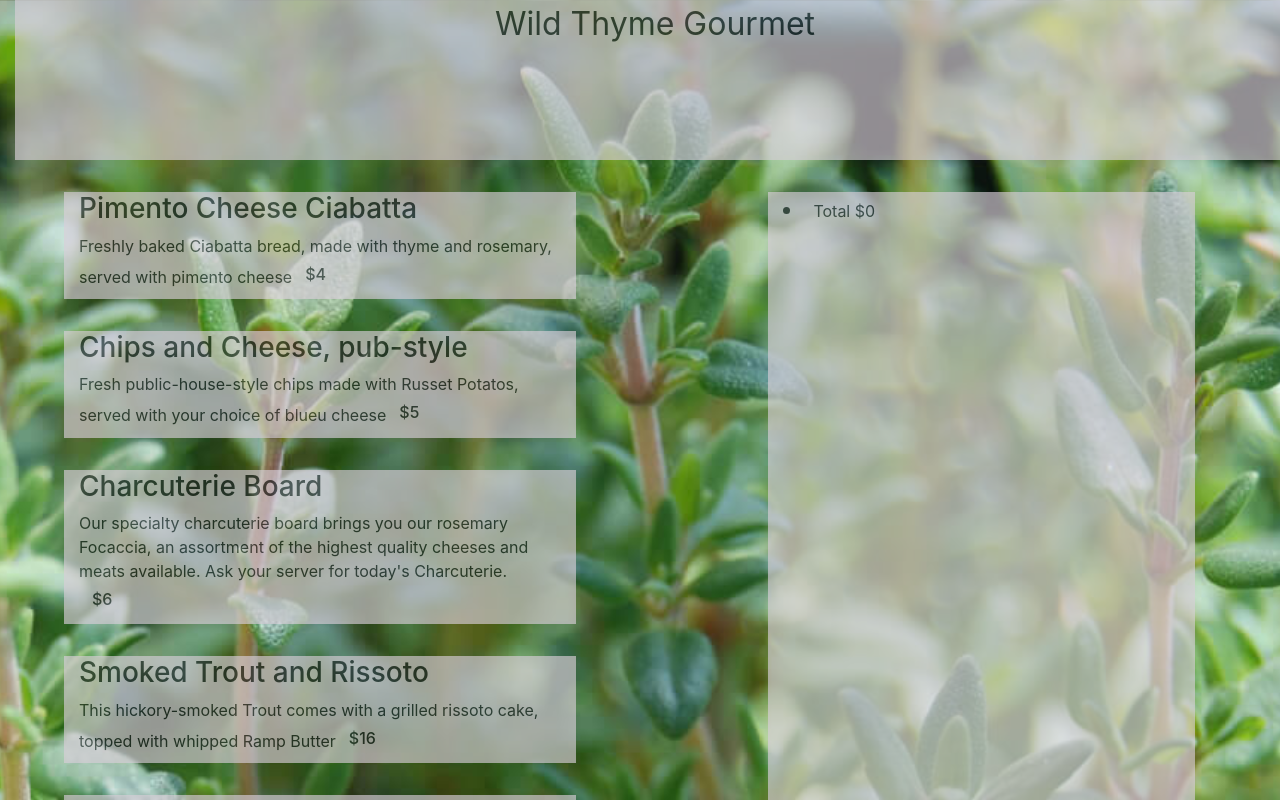
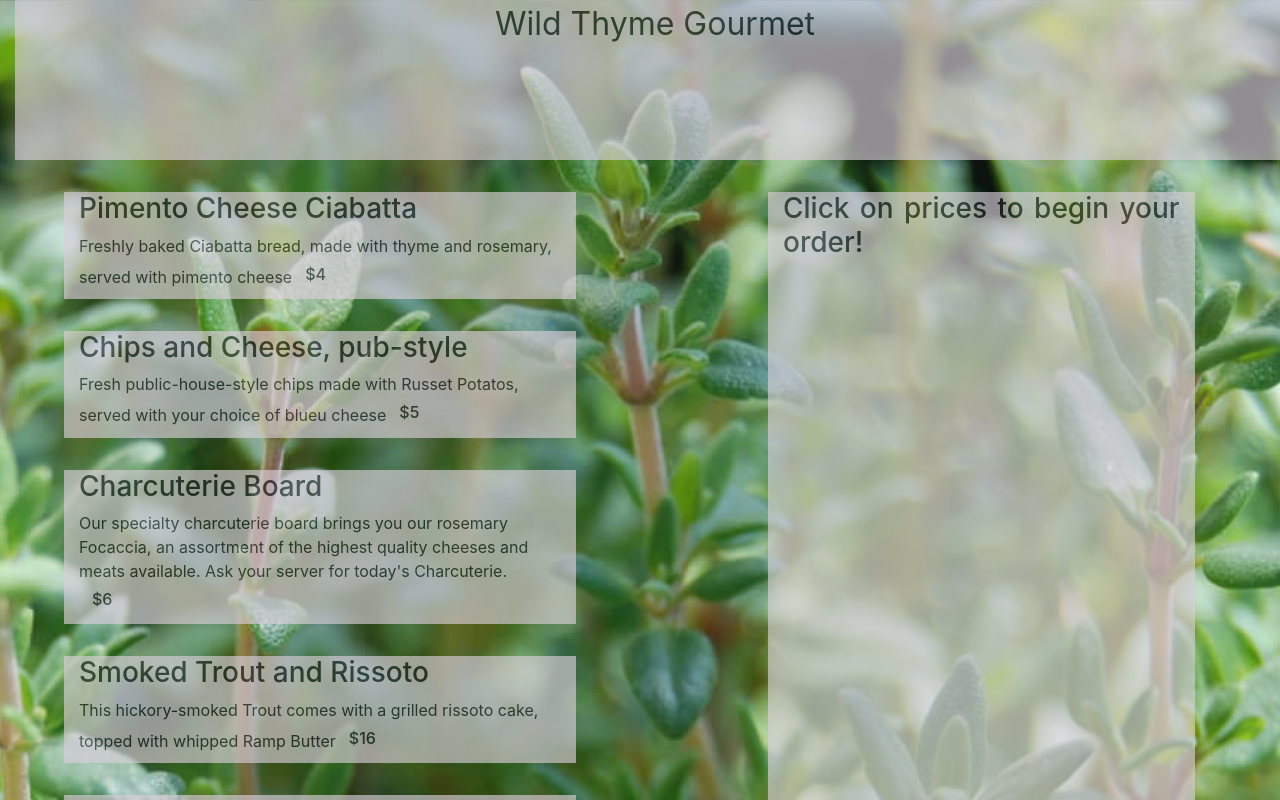
Before and after one commit to ramonaspence/5.4_react_wild_thyme_gourmet, a React (Create React App) app: page / in a window 1280 px wide. Shown: the top 800 px of the page. Built offline with nearby package versions, Linux system fonts and the light colour scheme.

Commit message:
added a ternary to show different text when the user has not added anything to order

```diff
--- a/src/App.css
+++ b/src/App.css
@@ -17,6 +17,7 @@ ul {
 
 li {
   font-size: 1.4rem;
+  list-style: none;
 }
 
 span {
--- a/src/App.js
+++ b/src/App.js
@@ -62,7 +62,13 @@ render() {
 
       return (
         <div className='order col-md-4 mr-auto'>{orderList}
-          <li><span>Total ${this.state.price}</span></li>
+
+          {this.state.price
+            ?
+          <li><h3>Your Total ${this.state.price}</h3></li>
+            :
+          <li><h3>Click on prices to begin your order!</h3></li>
+        }
         </div>
 
     )
```
